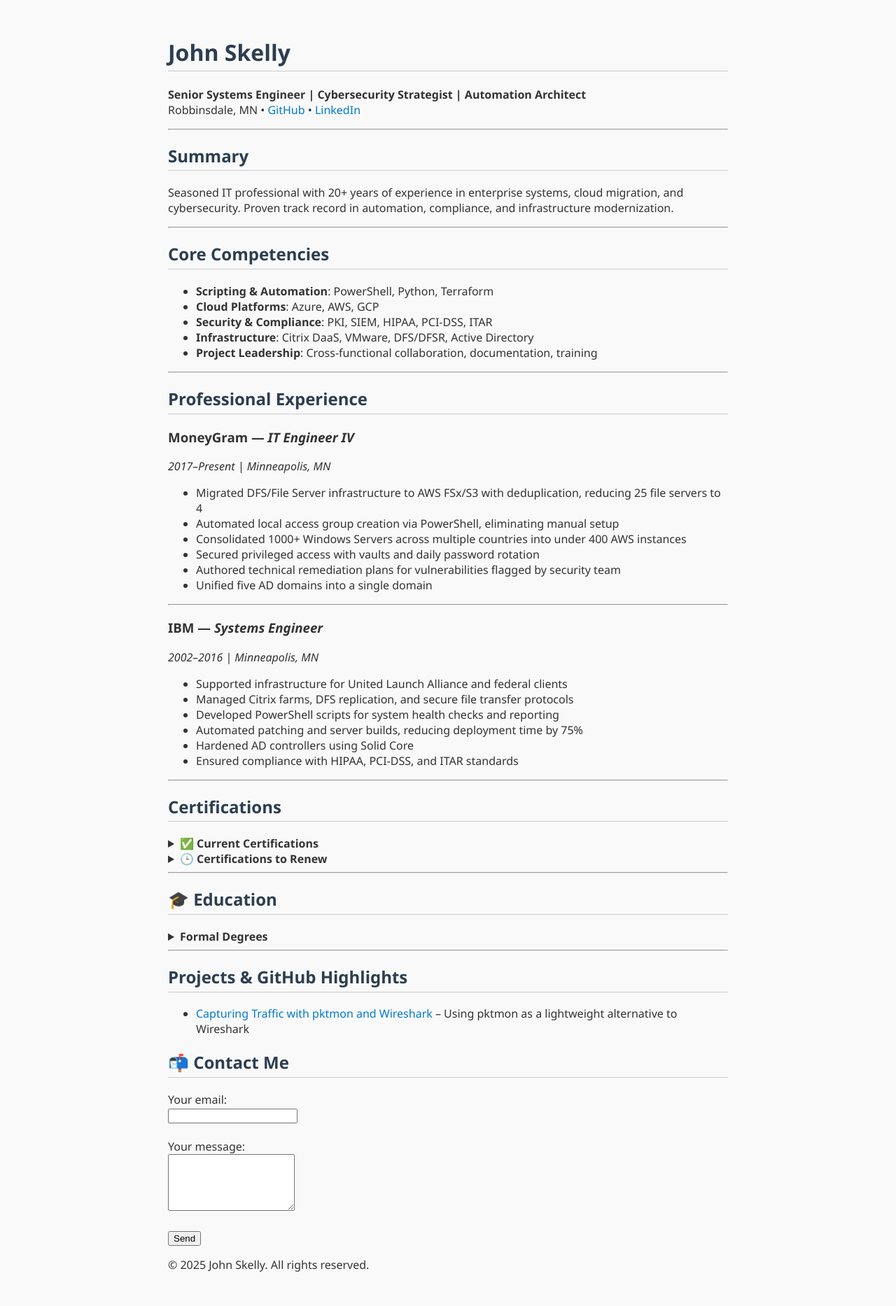
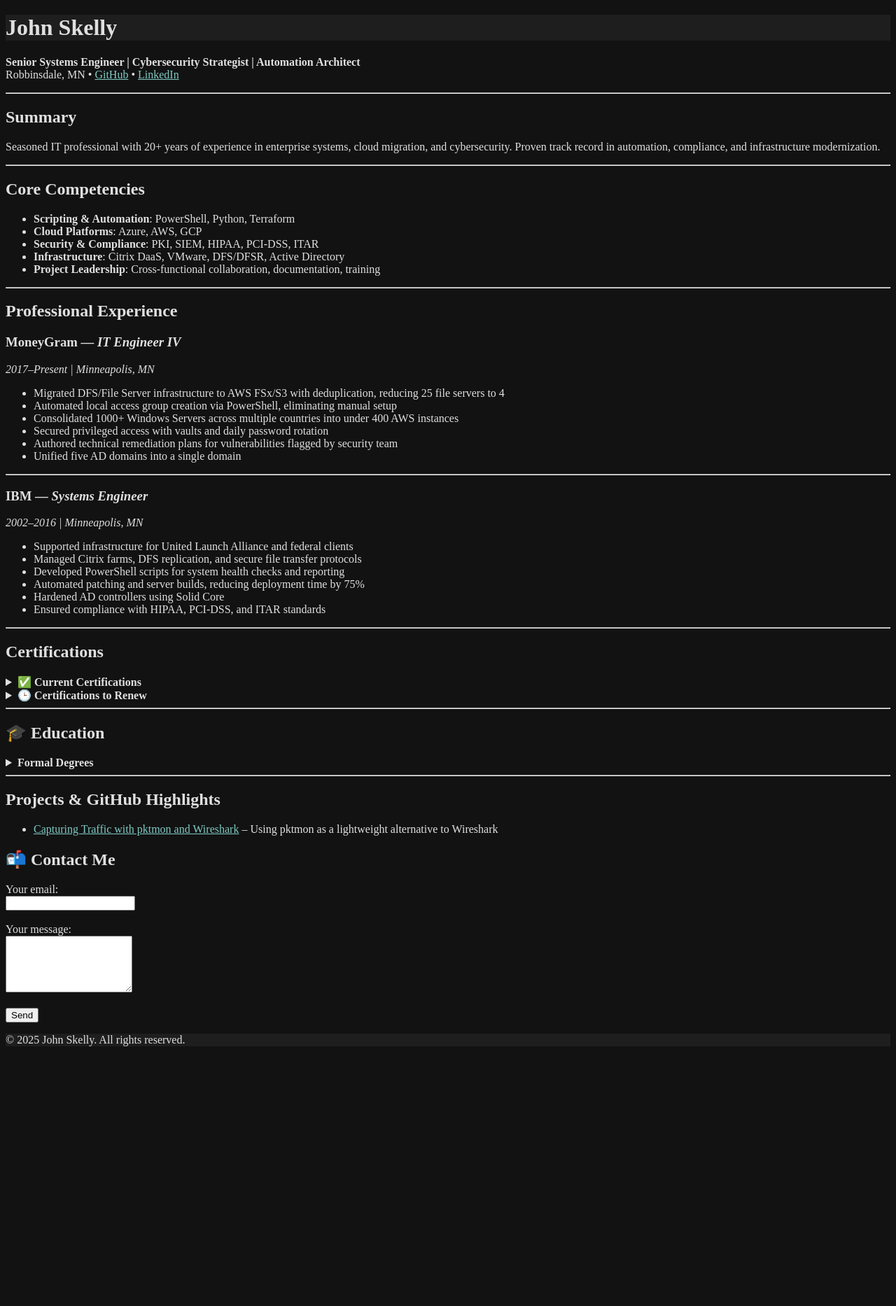
Before and after one commit to jpskelly/jpskelly.github.io, a Jekyll site: the page built from docs/index.md, in a window 1280 px wide. Shown: the whole page at 70% size. Built offline with Jekyll 4.4.1, drawn with Linux system fonts in a browser that asks for light colours; after the commit the page ends 1511 px from its top, so only the background shows below that.

Commit message:
Set to dark theme

```diff
--- a/docs/assets/css/style.css
+++ b/docs/assets/css/style.css
@@ -1,17 +1,12 @@
 body {
-  font-family: 'Segoe UI', sans-serif;
-  background-color: #f9f9f9;
-  color: #333;
-  max-width: 800px;
-  margin: auto;
-  padding: 2rem;
+  background-color: #121212;
+  color: #e0e0e0;
 }
-h1, h2 {
-  color: #2c3e50;
-  border-bottom: 1px solid #ccc;
-  padding-bottom: 0.3rem;
+
+a {
+  color: #80cbc4;
 }
-a {
-  color: #007acc;
-  text-decoration: none;
+
+header, footer {
+  background-color: #1e1e1e;
 }
```
